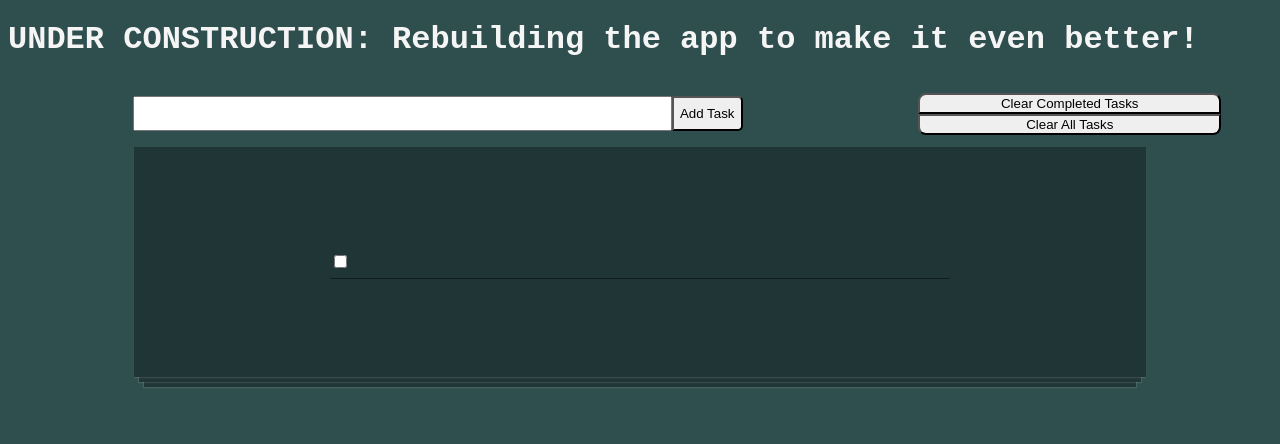
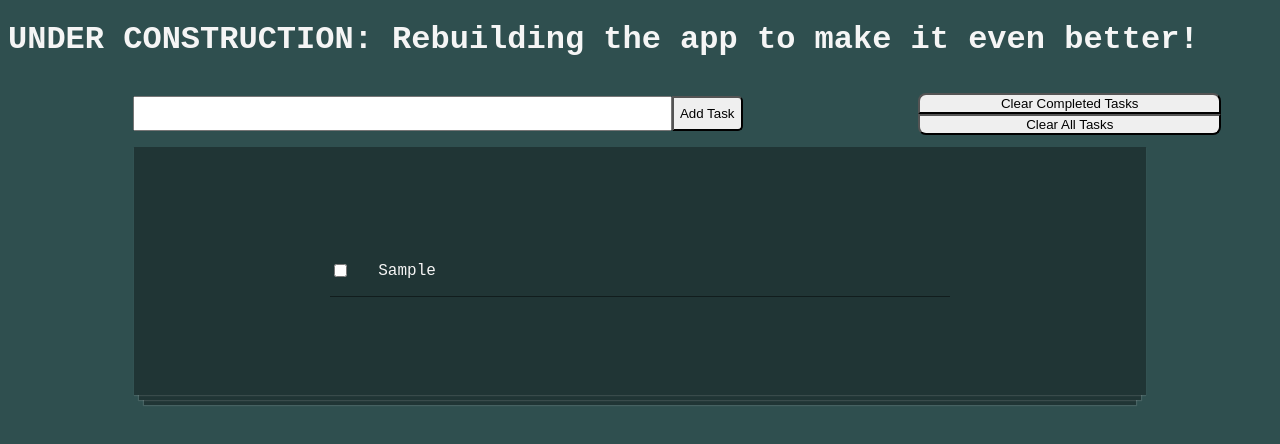
Before and after one commit to Plofland/react-todo-app, a React (Create React App) app: page / in a window 1280 px wide. Both pictures are taken after typing "Sample" into the empty fields and a click on the button "Add Task". Shown: the top 444 px of the page. Built offline with nearby package versions, Linux system fonts and the light colour scheme.

Commit message:
Tasks are now displaying

```diff
--- a/src/App.js
+++ b/src/App.js
@@ -10,7 +10,7 @@ export default function App() {
   const updateList = (newTask) => {
     const task = {
       id: todoData.length,
-      inputText: newTask,
+      text: newTask,
       complete: false
     };
     const newList = [...todoData, task];
--- a/src/components/TodoItem.js
+++ b/src/components/TodoItem.js
@@ -19,7 +19,7 @@ function TodoItem(props) {
         />
         <p className="todoText" style={item.completed ? completedStyle : null}>
           {/* {props.item.completed ? <s>{props.item.text}</s> : props.item.text} this works for just a strike trough text but the completedStyle variable with inline styling can do multiple styling properties*/}
-          {props.item.text}
+          {item.text}
         </p>
       </StyledTodoItem>
     </>
```
Also changed, not shown: 1 other file (tests, documents, lock files or other folders).
